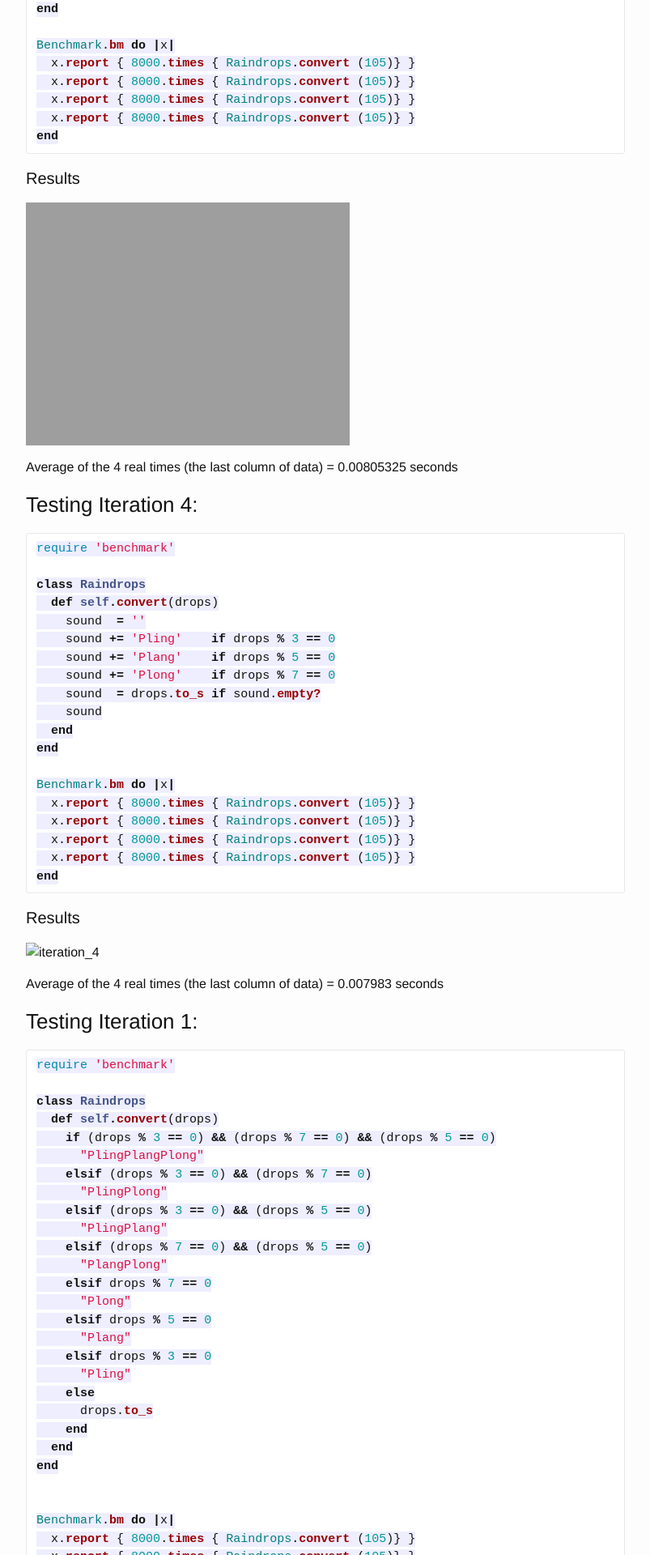
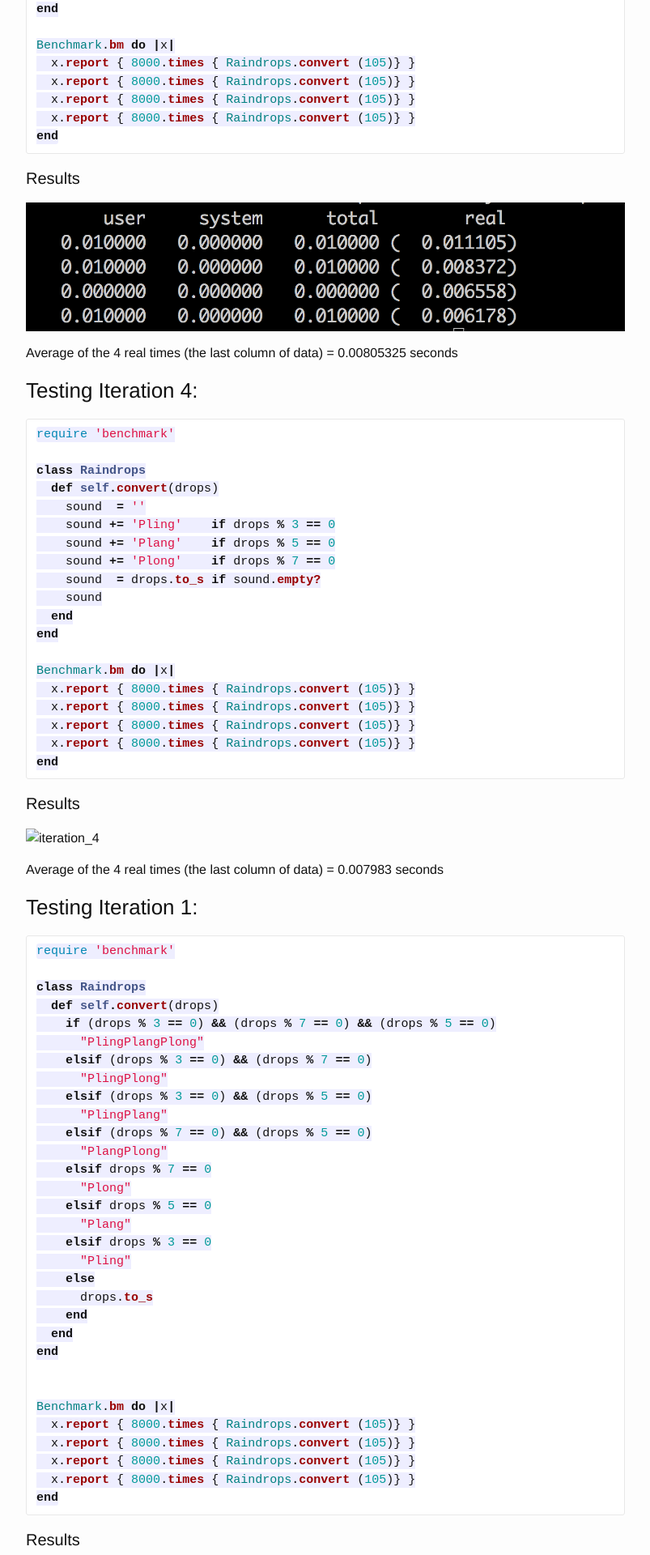
Before and after one commit to timproctor/timproctor.github.io, a Jekyll site: the page built from _posts/2014-11-07-benchmarking-is-pretty-code-fast.markdown, in a window 1280 px wide. Shown: the part 624-2544 px from the top of the page at 81% size, without its empty margins (238-1041 px from the left). Built offline with Jekyll 4.4.1, drawn with Linux system fonts in a browser that asks for light colours.

Commit message:
edited pic extension to png

````diff
--- a/_posts/2014-11-07-benchmarking-is-pretty-code-fast.markdown
+++ b/_posts/2014-11-07-benchmarking-is-pretty-code-fast.markdown
@@ -36,7 +36,7 @@ end
 ```
 #### Results
 
-![iteration_5]({{ site.url }}/assets/images/iteration_5.jpg)
+![iteration_5]({{ site.url }}/assets/images/iteration_5.png)
 
 Average of the 4 real times (the last column of data) = 0.00805325 seconds
 
````
